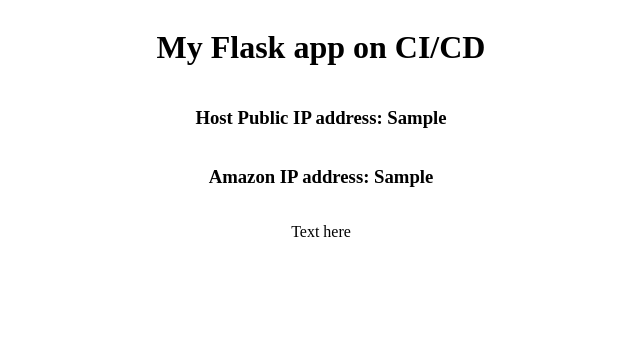
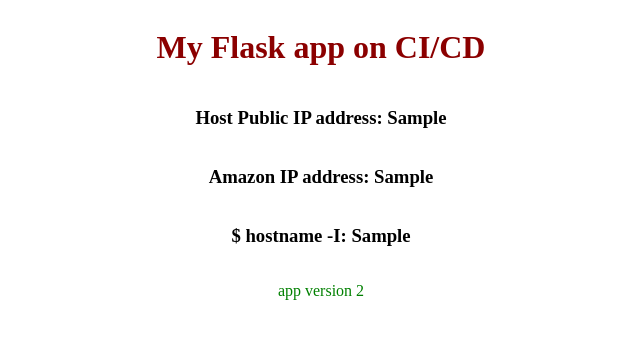
Before and after one commit to Vitalikys/Flask_my_ip_CI-CD, a Flask app: template templates/index.html in a window 1280 px wide. Shown: the top 339 px of the page, without its empty margins (319-959 px from the left). Run offline with Flask 2, Linux system fonts and the light colour scheme; the template is opened without the code that fills it: most values are stand-ins (such as "Sample title", 1, 10 or a date in 2020).

Commit message:
app ver 2

```diff
--- a/application.py
+++ b/application.py
@@ -1,8 +1,21 @@
 import requests
 from flask import Flask, render_template
-import socket  # for IP address
+import socket      # for IP address
+import subprocess  # run linux bash cmd
 
 app = Flask(__name__)
+
+
+def get_hostmname_I():
+    """
+    get IP from linux bash. Using subprocess module
+    :return: Exception text or IP
+    """
+    try:
+        command = 'hostname -I'
+        return subprocess.check_output(command, shell=True).decode('utf-8')
+    except Exception as e:
+        return f"Got an exception when calling 'hostname -I'; \n {str(e)}"
 
 
 @app.route('/')
@@ -13,10 +26,13 @@ def index():
         # ip_identme = ip_address.decode('utf-8'))
         ip = requests.get("http://checkip.amazonaws.com/").text
         print(f"Public IP address: {ip_address}")
+
+        # get IP from linux bash
+        ip_host = get_hostmname_I()
     except Exception as e:
         return str(e)
 
-    return render_template('index.html', ip_identme=ip_identme, ip=ip)
+    return render_template('index.html', ip_identme=ip_identme, ip=ip, ip_host=ip_host)
 
 
 if __name__ == "__main__":
--- a/templates/index.html
+++ b/templates/index.html
@@ -12,10 +12,11 @@
             justify-content: center;
             align-items: center;
             flex-direction: column;">
-    <h1>My Flask app on CI/CD </h1>
+    <h1 style="color:darkred">My Flask app on CI/CD </h1>
     <h3>Host Public IP address: {{ ip_identme }}</h3>
     <h3>Amazon  IP address: {{ ip }}</h3>
-    <p> Text here </p>
+    <h3>$ hostname -I: {{ ip_host }}</h3>
+    <p style="color:green"> app version 2 </p>
 </div>
 
 
```
Also changed, not shown: 1 other file.
